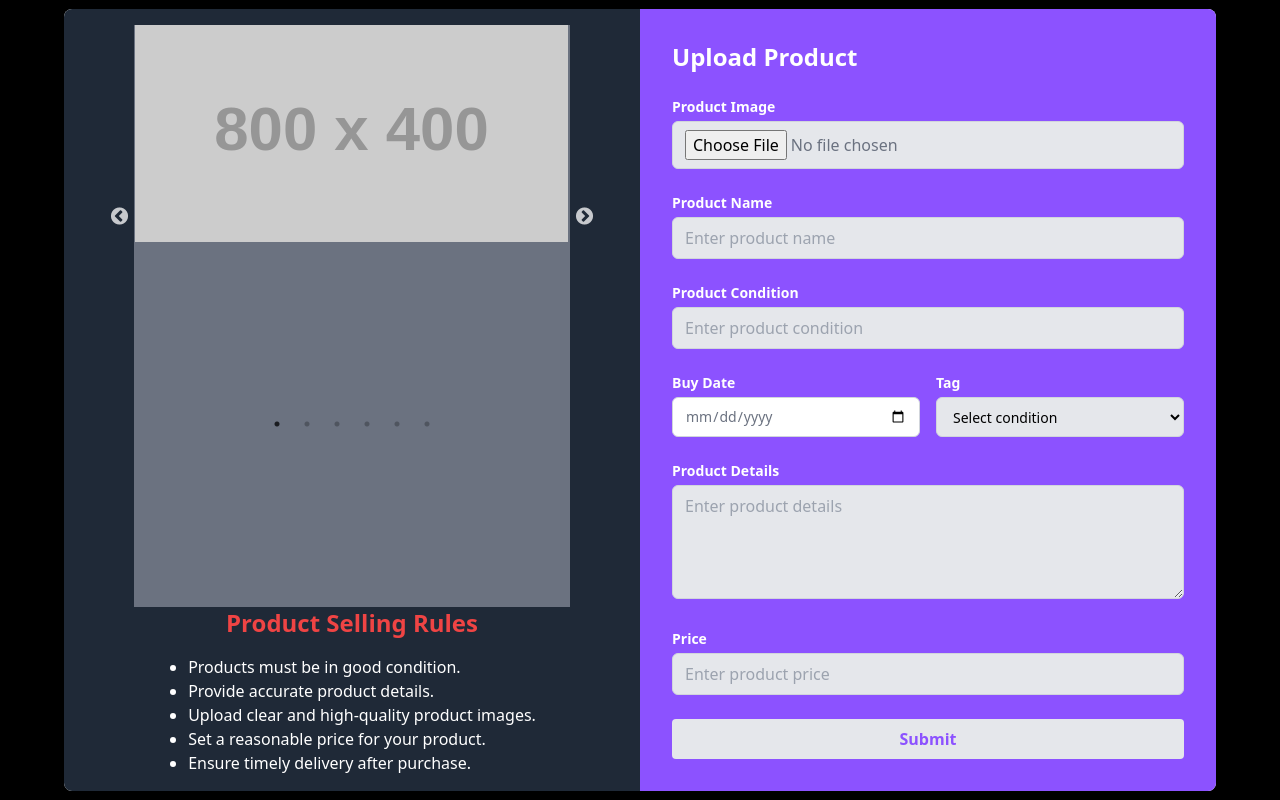
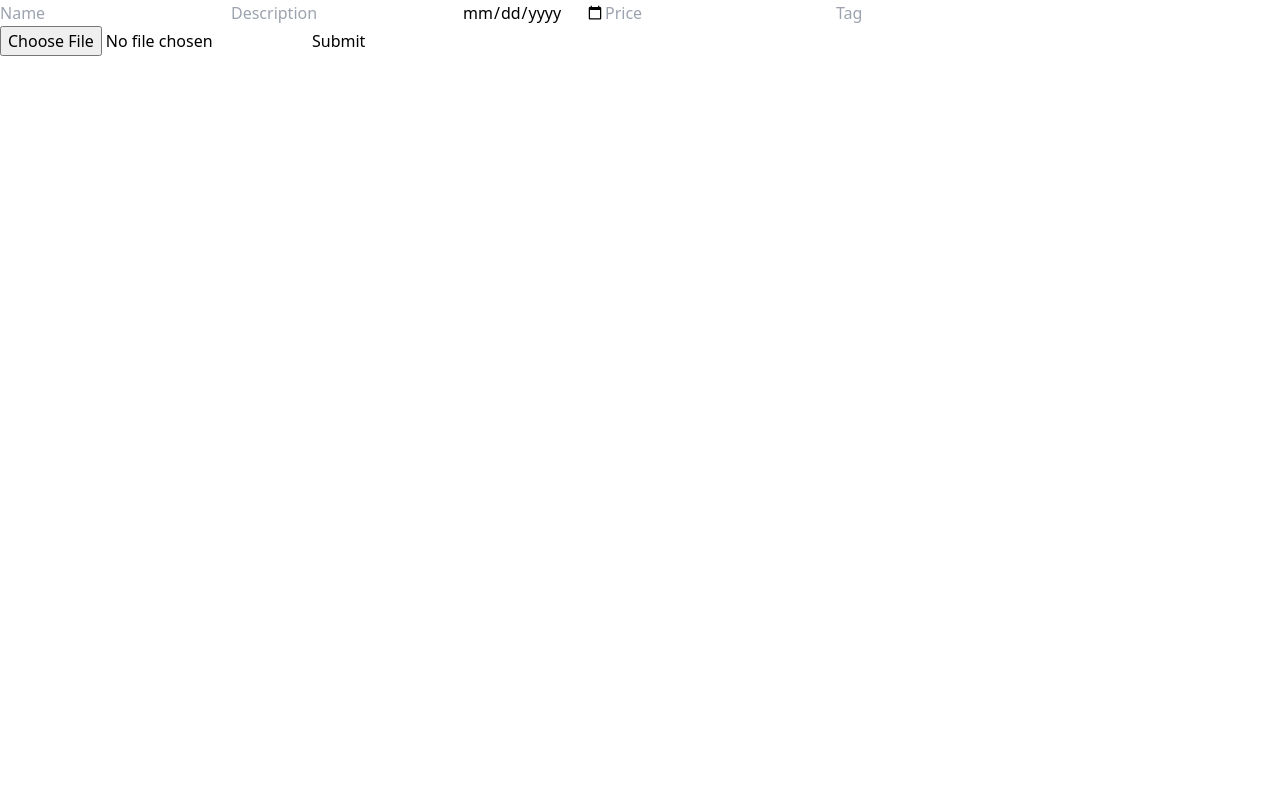
Before and after one commit to kumar1397/College-Mart, a React (Create React App) app: page /home/form in a window 1280 px wide. Built offline with nearby package versions, Linux system fonts and the light colour scheme.

Commit message:
changes in frontend for file upload

```diff
--- a/package.json
+++ b/package.json
@@ -11,6 +11,7 @@
     "@testing-library/jest-dom": "^5.17.0",
     "@testing-library/react": "^13.4.0",
     "@testing-library/user-event": "^13.5.0",
+    "axios": "^1.7.2",
     "cors": "^2.8.5",
     "react": "^18.3.1",
     "react-dom": "^18.3.1",
--- a/src/App.js
+++ b/src/App.js
@@ -2,7 +2,7 @@ import Auth from './components/Auth'
 import Home from './components/home-page/Home'
 import Hero from './components/Hero'
 import { Route, Routes,BrowserRouter as Router } from 'react-router-dom';
-import ProductFormCard from './components/product/ProductCard';
+import ProductFormCard from './components/product/newProduct';
 import Profile from './components/profile/profile'
 function App() {
   return (
--- a/src/components/product/ProductCard.js
+++ b/src/components/product/ProductCard.js
@@ -5,10 +5,10 @@ import VerticalCarousel from './crousal';
 
 function ProductFormCard() {
   const [product, setProduct] = useState({
-    image: '',
+    filename: '',
     name: '',
     buyDate: '',
-    tag:'',
+    tag: '',
     condition: '',
     details: '',
     price: ''
@@ -17,7 +17,7 @@ function ProductFormCard() {
   // Function to handle input changes
   const handleInputChange = (e) => {
     const { name, value } = e.target;
-    console.log(name,value);
+    console.log(name, value);
     setProduct({ ...product, [name]: value });
   };
 
@@ -25,27 +25,27 @@ function ProductFormCard() {
   const handleImageUpload = (e) => {
     const { name, value } = e.target;
     const newvalue = value.split('\\')[2];
-    console.log(name,value,newvalue);
+    console.log(name, value, newvalue);
     setProduct({ ...product, [name]: newvalue });
   };
 
   // Function to handle form submission
-  const handleSubmit = async(e) => {
+  const handleSubmit = async (e) => {
     e.preventDefault();
     // console.log(product);
     const res = await fetch("http://localhost:4000/upload/fileupload", {
       method: "POST",
       headers: {
-          "Content-Type": "application/json"
+        "Content-Type": "multipart/form-data"
       },
       body: JSON.stringify(product),
-  });
-  const data = await res.json();
-  if (res.status === 400) {
+    });
+    const data = await res.json();
+    if (res.status === 400) {
       window.alert(data.message);
-  } else {
+    } else {
       window.alert(`file uploaded`);
-  }
+    }
   };
 
   return (
@@ -53,7 +53,7 @@ function ProductFormCard() {
       <div className="w-full md:w-[90%] mx-auto bg-white shadow-lg rounded-lg overflow-hidden flex flex-col lg:flex-row my-2">
         {/* Left section for product rules */}
         <div className="w-full h-[400px] lg:h-auto lg:w-1/2 p-4 bg-gray-800 text-white flex flex-col items-center">
-        <VerticalCarousel/>
+          <VerticalCarousel />
           <h2 className="text-2xl font-semibold mb-4 text-red-500">Product Selling Rules</h2>
           <ul className="list-disc pl-5">
             <li>Products must be in good condition.</li>
@@ -74,7 +74,7 @@ function ProductFormCard() {
               <label htmlFor="image" className="block text-sm font-semibold mb-1 text-white">Product Image</label>
               <input
                 type="file"
-                name="image"
+                name="filename"
                 onChange={handleImageUpload}
                 className="w-full px-3 py-2 border border-gray-300 text-gray-500 bg-gray-200 rounded-md focus:outline-none focus:border-blue-500"
                 required
--- /dev/null
+++ b/src/components/product/newProduct.js
@@ -0,0 +1,57 @@
+import React, { useState } from 'react';
+import axios from 'axios';
+
+const FileUploadForm = () => {
+  const [formData, setFormData] = useState({
+    name: '',
+    description: '',
+    buydate: '',
+    price: '',
+    tag: '',
+  });
+  const [file, setFile] = useState(null);
+
+  const handleChange = (e) => {
+    setFormData({ ...formData, [e.target.name]: e.target.value });
+  };
+
+  const handleFileChange = (e) => {
+    setFile(e.target.files[0]);
+  };
+
+  const handleSubmit = async (e) => {
+    e.preventDefault();
+    const data = new FormData();
+    data.append('name', formData.name);
+    data.append('description', formData.description);
+    data.append('buydate', formData.buydate);
+    data.append('price', formData.price);
+    data.append('tag', formData.tag);
+    data.append('filename', file);
+
+    try {
+      const response = await axios.post('http://localhost:4000/upload/fileupload', data, {
+        headers: {
+          'Content-Type': 'multipart/form-data',
+        },
+      });
+      console.log(response.data);
+    } catch (error) {
+      console.error(error);
+    }
+  };
+
+  return (
+    <form onSubmit={handleSubmit}>
+      <input type="text" name="name" value={formData.name} onChange={handleChange} placeholder="Name" />
+      <input type="text" name="description" value={formData.description} onChange={handleChange} placeholder="Description" />
+      <input type="date" name="buydate" value={formData.buydate} onChange={handleChange} placeholder="Buy Date" />
+      <input type="number" name="price" value={formData.price} onChange={handleChange} placeholder="Price" />
+      <input type="text" name="tag" value={formData.tag} onChange={handleChange} placeholder="Tag" />
+      <input type="file" name="filename" onChange={handleFileChange} />
+      <button type="submit">Submit</button>
+    </form>
+  );
+};
+
+export default FileUploadForm;
```
Also changed, not shown: 2 other files (tests, documents, lock files or other folders).
